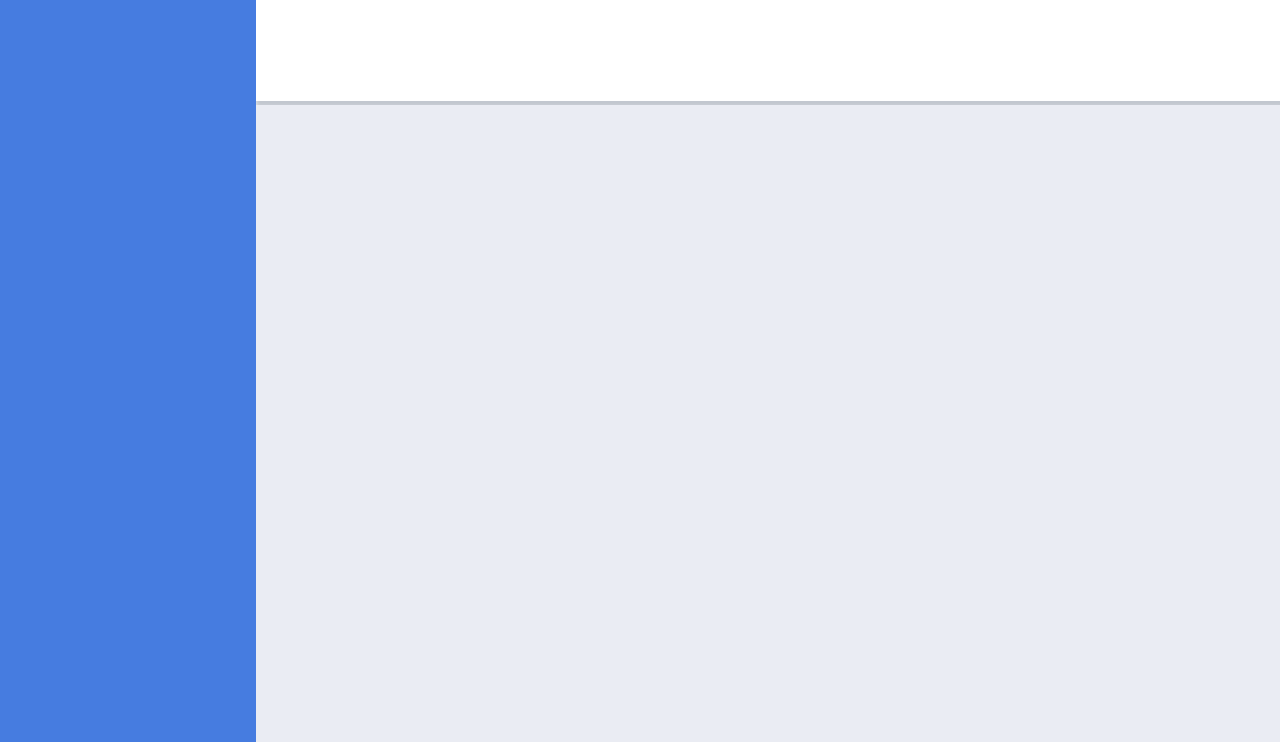
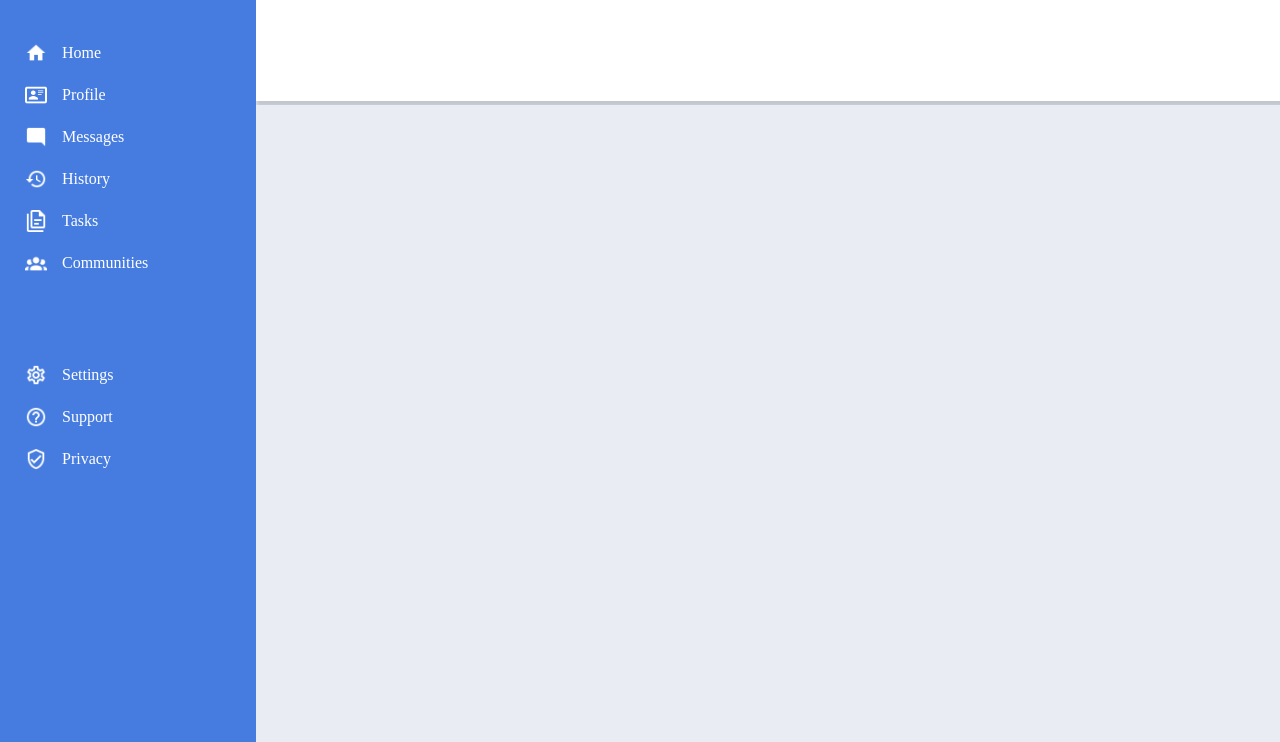
Before and after one commit to ejjubd/Admin-Dashboard, a plain HTML site: page index.html in a window 1280 px wide. Shown: the part 58-800 px from the top of the page. Drawn offline with Linux system fonts and the light colour scheme.

Commit message:
sidebar finished, icons added

```diff
--- a/index.html
+++ b/index.html
@@ -16,7 +16,60 @@
                     <img  id="logo-image" src="images/view-dashboard-edit.png" alt="">
                     <h2>Dashboard</h2>
             </span>
+            <span class="sidebar-items">
+                <ul class="sidebar-items-1">
+                    <li>
+                        <img src="./images/home.png" alt="">
+                        <a href="">Home</a>
+                    </li>
+                    <li>
+                        <img src="./images/card-account-details-outline.png" alt="">
+                        <a href="">Profile</a>
+                    </li>
+                    <li>
+                        <img src="./images/message-reply.png" alt="">
+                        <a href="">Messages</a>
+                    </li>
+                    <li>
+                        <img src="./images/history.png" alt="">
+                        <a href="">History</a>
+                    </li>
+                    <li>
+                        <img src="./images/file-document-multiple-outline.png" alt="">
+                        <a href="">Tasks</a>
+                    </li>
+                    <li>
+                        <img src="./images/account-group.png" alt="">
+                        <a href="">Communities</a>
+                    </li>
+                </ul>
+                <ul class="sidebar-items-2">
+                    <li>
+                        <img src="./images/cog-outline.png" alt="">
+                        <a href="">Settings</a>
+                    </li>
+                    <li>
+                        <img src="./images/help-circle-outline.png" alt="">
+                        <a href="">Support</a>
+                    </li>
+                    <li>
+                        <img src="./images/shield-check-outline.png" alt="">
+                        <a href="">Privacy</a>
+                    </li>
+
+
+
+                </ul>
+            </span>
+
 </div>
+
+
+
+
+
+
+
 <div class="content"></div>
 </body>
 </html>
--- a/style.css
+++ b/style.css
@@ -18,18 +18,24 @@ body{
   grid-template: 1fr 4fr/ 1fr 4fr;
   height: 100vh;
   row-gap: 4px;
+}
+a{
+text-decoration: none;
+}
+ul{
+  list-style: none;
+}
 
-}
 .header{
   background-color: white;
   -moz-box-shadow:    3px 3px 5px 4px rgb(194, 199, 207);
   -webkit-box-shadow: 3px 3px 5px 4px rgb(194, 199, 207);
   box-shadow:         3px 3px 5px 4px rgb(194, 199, 207);
-
 }
 .sidebar{
 background-color: rgb(70, 124, 224);
 grid-row: 1/3;
+color: white;
 }
 .sidebar-logo{
   color: white;
@@ -37,12 +43,41 @@ grid-row: 1/3;
   gap: 10px;
   padding: 20px;
   align-items: center;
-
 }
-
 #logo-image{
   height: 35px;
 }
+.sidebar-items{
+  display: flex;
+  flex-direction: column;
+  gap: 40px;
+}
+.sidebar-items-1{
+  display: grid;
+  grid-template: 1fr 1fr 1fr 1fr 1fr 1fr/ 1fr;
+  padding: 15px;
+}
+.sidebar-items-2{
+  display: grid;
+  grid-template: 1fr 1fr 1fr / 1fr;
+  padding: 15px;
+}
+.sidebar-items-1 a, .sidebar-items-2 a{
+color: white;
+}
+.sidebar-items-1 li, .sidebar-items-2 li {
+  padding: 10px;
+  display: flex;
+  align-items: center;
+  gap: 15px;
+
+}
+.sidebar-items-1 img, .sidebar-items-2 img{
+  height: 22px;
+}
+
+
+
 
 
 .content{
```
Also changed, not shown: images/account-group.png (added), images/card-account-details-outline.png (added), images/cog-outline.png (added), images/file-document-multiple-outline.png (added), images/help-circle-outline.png (added), images/history.png (added), images/home.png (added), images/message-reply.png (added), images/shield-check-outline.png (added). Lines whose indentation alone changed are shown as unchanged.
